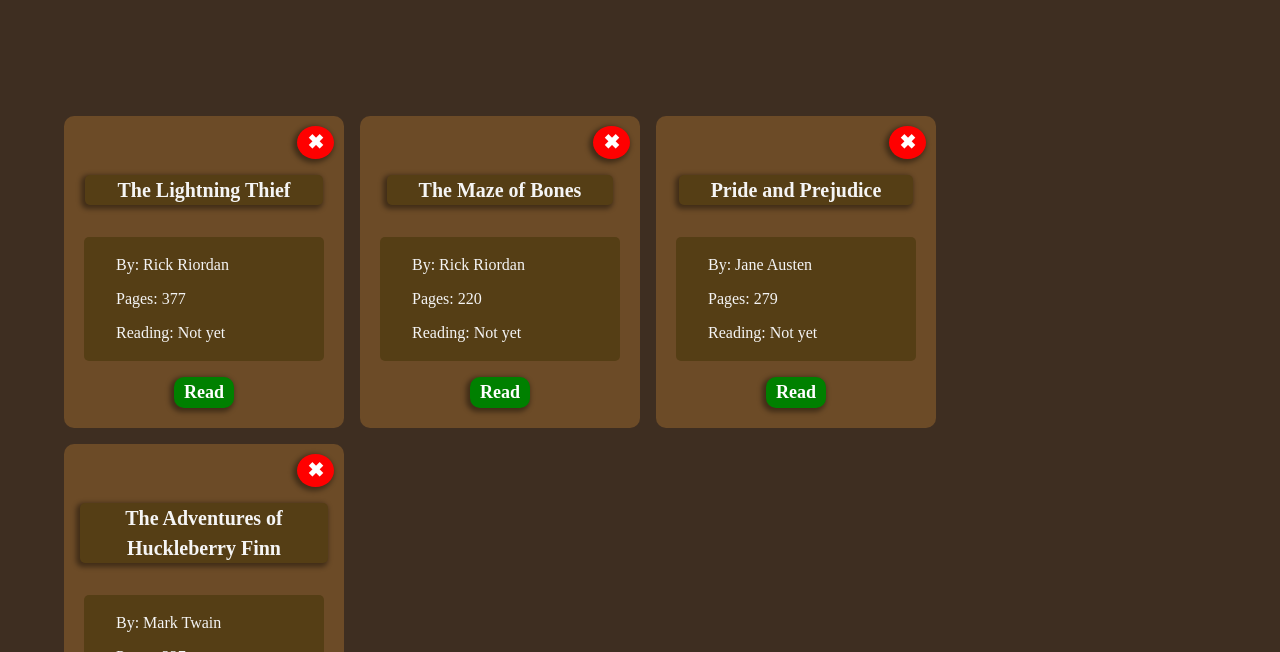
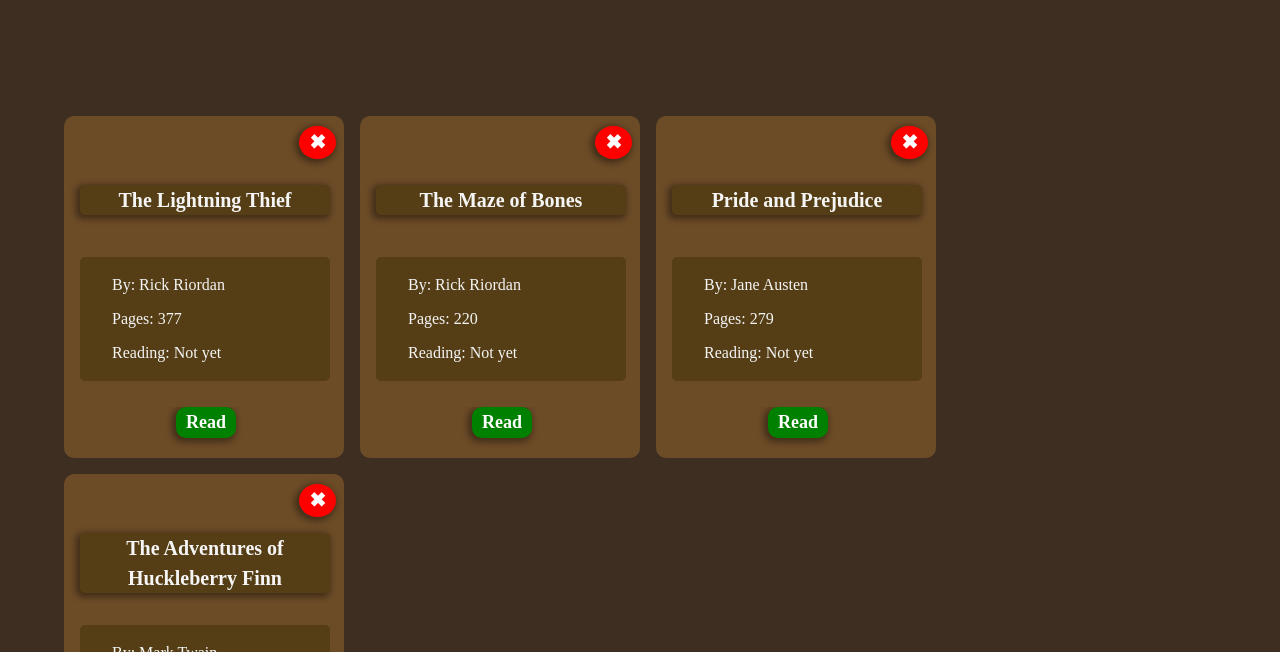
Before and after one commit to michaellucas1/Project-Library, a plain HTML site: page index.html in a window 1280 px wide. Shown: the part 148-800 px from the top of the page. Drawn offline with Linux system fonts and the light colour scheme.

Commit message:
add a overflow property on all the text inside the book-entry class

```diff
--- a/css/index.css
+++ b/css/index.css
@@ -23,7 +23,7 @@ div >.library-container{
     grid-area: body;
     display:grid;
     grid-template-columns: repeat(auto-fit,280px);
-    grid-auto-rows: auto;
+    grid-auto-rows: 1fr;
     gap:1rem 1rem;
     margin:4rem;
 }
@@ -51,7 +51,7 @@ dialog > .modal-container{
     color:whitesmoke;
     display:flex;
     flex-direction: column;
-    align-items:center;
+    align-items:start;
     justify-content: space-between;
     flex-wrap: wrap;
     border:none;
@@ -80,7 +80,11 @@ form > .form-control-container{
     border-radius: 5px;
 }
 .book-entry *:not(.title):not(button) {
+    inline-size:250px;
+    overflow:hidden;
+    overflow-wrap:break-word;
     font-size:16px;
+    margin-right:1rem;
 }
 .book-entry > .book-info-container > p:nth-child(1){
     padding-top:1rem;
@@ -136,7 +140,7 @@ form > button{
 div > button,
 dialog > .close-modal,
 form > .submit-button{
-    box-shadow: -2px 2px 5px 2px rgb(0,0,0,0.4);
+    box-shadow: -2px 2px 6px 2px rgb(0,0,0,0.4);
 }
 .library-header > h1 {
     margin-right:50px;
@@ -190,3 +194,7 @@ div > form {
     justify-content: center;
     align-items:center;
 }
+
+.book-entry > span>button{
+    margin-left:7rem;
+}
```
